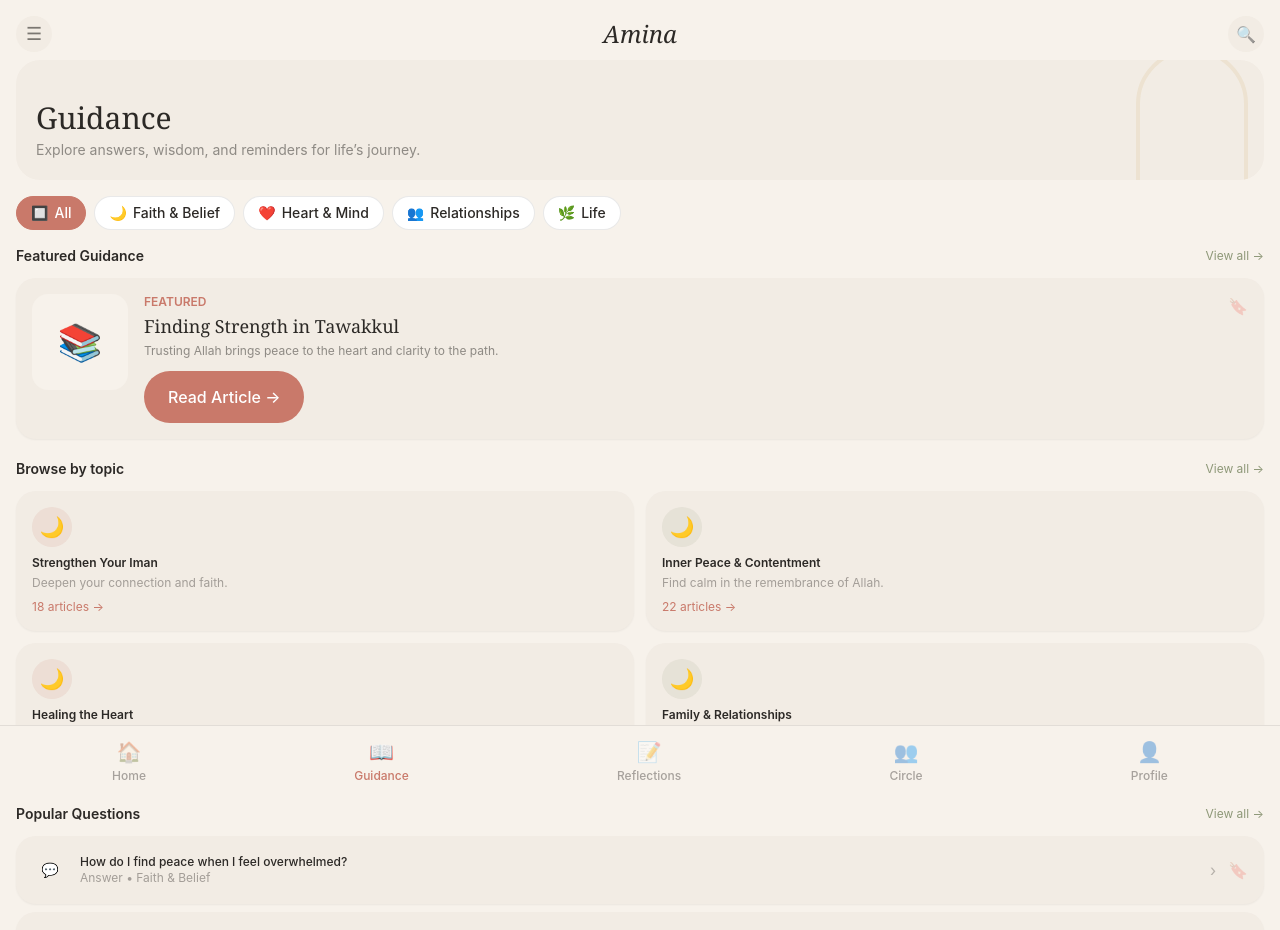
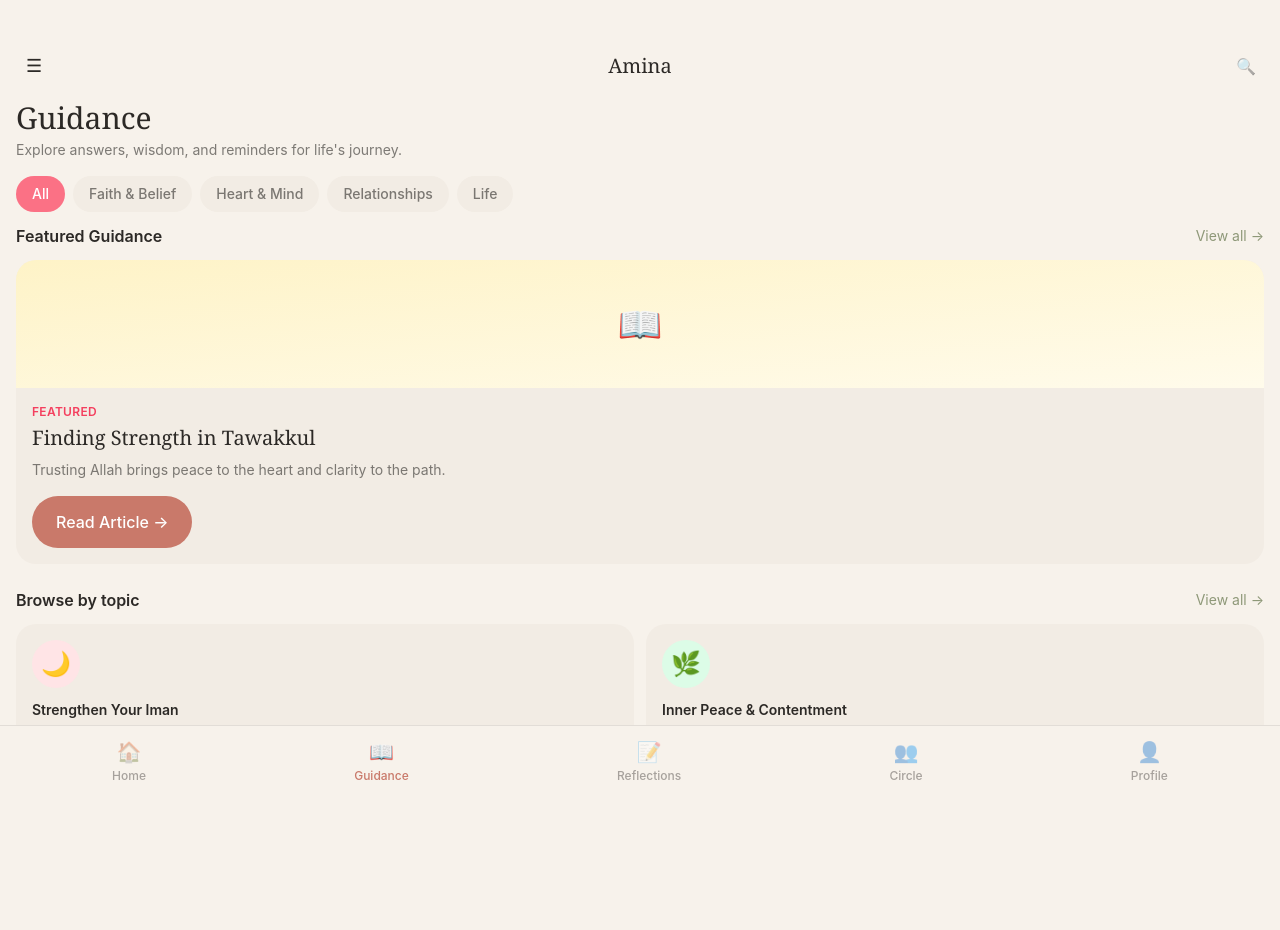
Before and after one commit to redlanternstudios/Amina, a Next.js app: page /guidance in a window 1280 px wide. Shown: the top 930 px of the page. After the commit the page ends 880 px from the top, so only its background shows below. Built offline with nearby package versions, Linux system fonts and the light colour scheme.

Commit message:
feat: add P-08 chat, P-09 reflections, P-10 guidance screens

```diff
--- /dev/null
+++ b/app/(app)/chat/page.tsx
@@ -0,0 +1,211 @@
+'use client'
+
+import { useState, useRef, useEffect, Suspense } from 'react'
+import { useRouter, useSearchParams } from 'next/navigation'
+import BottomNav from '@/components/BottomNav'
+
+interface Message {
+  id: string
+  role: 'user' | 'assistant'
+  content: string
+  timestamp: string
+}
+
+const QUICK_CHIPS = [
+  { label: 'Help me reflect', prompt: 'I need help reflecting on something.' },
+  { label: 'Give me a reminder', prompt: 'Give me an Islamic reminder for today.' },
+  { label: "Make du'a for me", prompt: "Please make du'a for me." },
+  { label: 'Quranic guidance', prompt: 'I need Quranic guidance on something.' },
+]
+
+function ChatInner() {
+  const router = useRouter()
+  const params = useSearchParams()
+  const [messages, setMessages] = useState<Message[]>([])
+  const [input, setInput] = useState('')
+  const [loading, setLoading] = useState(false)
+  const [error, setError] = useState<string | null>(null)
+  const bottomRef = useRef<HTMLDivElement>(null)
+
+  const greeting = `Salam, sister 🌸\nI'm so happy you're here.\nWhat's on your heart today?`
+
+  useEffect(() => {
+    bottomRef.current?.scrollIntoView({ behavior: 'smooth' })
+  }, [messages])
+
+  async function sendMessage(content: string) {
+    if (!content.trim() || loading) return
+    setError(null)
+    const userMsg: Message = {
+      id: Date.now().toString(),
+      role: 'user',
+      content: content.trim(),
+      timestamp: new Date().toLocaleTimeString([], { hour: '2-digit', minute: '2-digit' }),
+    }
+    setMessages(prev => [...prev, userMsg])
+    setInput('')
+    setLoading(true)
+
+    try {
+      const res = await fetch('/api/chat', {
+        method: 'POST',
+        headers: { 'Content-Type': 'application/json' },
+        body: JSON.stringify({ messages: [...messages, userMsg].map(m => ({ role: m.role, content: m.content })) }),
+      })
+      if (res.status === 429) throw new Error('rate_limit')
+      if (!res.ok) throw new Error('api_error')
+      const data = await res.json()
+      const assistantMsg: Message = {
+        id: (Date.now() + 1).toString(),
+        role: 'assistant',
+        content: data.content,
+        timestamp: new Date().toLocaleTimeString([], { hour: '2-digit', minute: '2-digit' }),
+      }
+      setMessages(prev => [...prev, assistantMsg])
+    } catch (e: any) {
+      if (e.message === 'rate_limit') {
+        setError('Amina is resting for a moment. Please try again shortly.')
+      } else {
+        setError('Something went wrong. Please try again.')
+      }
+    } finally {
+      setLoading(false)
+    }
+  }
+
+  return (
+    <div className="flex flex-col h-screen bg-cream">
+      {/* Header */}
+      <div className="flex items-center gap-3 px-4 pt-4 pb-3 bg-cream border-b border-charcoal/10">
+        <button onClick={() => router.back()} className="w-8 h-8 flex items-center justify-center">
+          <span className="text-charcoal">←</span>
+        </button>
+        <div className="flex-1 flex items-center gap-3">
+          <div className="w-9 h-9 rounded-full bg-rose-400 flex items-center justify-center">
+            <span className="text-white text-sm">🌙</span>
+          </div>
+          <div>
+            <p className="font-semibold text-charcoal text-sm">Amina</p>
+            <p className="text-charcoal/50 text-xs">Your companion for faith, reflection, and growth.</p>
+          </div>
+        </div>
+        <button className="w-8 h-8 flex items-center justify-center">
+          <span className="text-charcoal/50">•••</span>
+        </button>
+      </div>
+
+      {/* Messages */}
+      <div className="flex-1 overflow-y-auto px-4 py-4 space-y-4">
+        {/* Amina greeting */}
+        <div className="flex items-start gap-3">
+          <div className="w-8 h-8 rounded-full bg-rose-400 flex items-center justify-center flex-shrink-0">
+            <span className="text-white text-xs">🌙</span>
+          </div>
+          <div className="bg-ivory rounded-2xl rounded-tl-sm px-4 py-3 max-w-xs">
+            <p className="text-charcoal text-sm leading-relaxed whitespace-pre-line">{greeting}</p>
+          </div>
+        </div>
+
+        {messages.map(msg => (
+          <div key={msg.id} className={`flex ${msg.role === 'user' ? 'justify-end' : 'items-start gap-3'}`}>
+            {msg.role === 'assistant' && (
+              <div className="w-8 h-8 rounded-full bg-rose-400 flex items-center justify-center flex-shrink-0">
+                <span className="text-white text-xs">🌙</span>
+              </div>
+            )}
+            <div className={`rounded-2xl px-4 py-3 max-w-xs ${
+              msg.role === 'user'
+                ? 'bg-rose-400 text-white rounded-tr-sm'
+                : 'bg-ivory text-charcoal rounded-tl-sm'
+            }`}>
+              <p className="text-sm leading-relaxed">{msg.content}</p>
+              <p className={`text-xs mt-1 ${msg.role === 'user' ? 'text-white/70 text-right' : 'text-charcoal/40'}`}>
+                {msg.timestamp}
+              </p>
+            </div>
+          </div>
+        ))}
+
+        {loading && (
+          <div className="flex items-start gap-3">
+            <div className="w-8 h-8 rounded-full bg-rose-400 flex items-center justify-center flex-shrink-0">
+              <span className="text-white text-xs">🌙</span>
+            </div>
+            <div className="bg-ivory rounded-2xl rounded-tl-sm px-4 py-3">
+              <div className="flex gap-1">
+                {[0,1,2].map(i => (
+                  <div key={i} className="w-2 h-2 bg-charcoal/30 rounded-full animate-bounce" style={{ animationDelay: `${i * 0.15}s` }} />
+                ))}
+              </div>
+            </div>
+          </div>
+        )}
+
+        {error && (
+          <div className="bg-red-50 border border-red-200 rounded-2xl px-4 py-3 text-center">
+            <p className="text-red-600 text-sm">{error}</p>
+          </div>
+        )}
+
+        <div ref={bottomRef} />
+      </div>
+
+      {/* Input area */}
+      <div className="px-4 pb-2 pt-2 bg-cream border-t border-charcoal/10">
+        <div className="flex items-center gap-2 bg-ivory rounded-full px-4 py-2">
+          <input
+            value={input}
+            onChange={e => setInput(e.target.value)}
+            onKeyDown={e => e.key === 'Enter' && !e.shiftKey && sendMessage(input)}
+            placeholder="Type your message..."
+            className="flex-1 bg-transparent text-charcoal text-sm outline-none placeholder:text-charcoal/40"
+          />
+          <button
+            onClick={() => sendMessage(input)}
+            disabled={!input.trim() || loading}
+            className="w-8 h-8 bg-rose-400 rounded-full flex items-center justify-center disabled:opacity-40"
+          >
+            <span className="text-white text-sm">↑</span>
+          </button>
+        </div>
+        {/* Toolbar */}
+        <div className="flex items-center justify-between px-2 mt-2">
+          <div className="flex gap-3">
+            <button className="w-8 h-8 flex items-center justify-center text-charcoal/40">📎</button>
+            <button className="w-8 h-8 flex items-center justify-center text-charcoal/40">🎤</button>
+          </div>
+          <button className="w-8 h-8 flex items-center justify-center text-charcoal/40">✨</button>
+        </div>
+        {/* Quick chips */}
+        {messages.length === 0 && (
+          <div className="flex gap-2 mt-2 overflow-x-auto pb-1">
+            {QUICK_CHIPS.map(chip => (
+              <button
+                key={chip.label}
+                onClick={() => sendMessage(chip.prompt)}
+                className="flex-shrink-0 bg-ivory border border-charcoal/15 rounded-full px-3 py-1.5 text-xs text-charcoal/70 font-medium"
+              >
+                {chip.label}
+              </button>
+            ))}
+          </div>
+        )}
+        <p className="text-center text-xs text-charcoal/30 mt-2">Amina can make mistakes. Please review important information.</p>
+      </div>
+
+      <BottomNav />
+    </div>
+  )
+}
+
+export default function ChatPage() {
+  return (
+    <Suspense fallback={
+      <div className="flex items-center justify-center h-screen bg-cream">
+        <div className="w-8 h-8 border-2 border-rose-400 border-t-transparent rounded-full animate-spin" />
+      </div>
+    }>
+      <ChatInner />
+    </Suspense>
+  )
+}
--- a/app/(app)/guidance/page.tsx
+++ b/app/(app)/guidance/page.tsx
@@ -2,134 +2,125 @@
 
 import { useState } from 'react'
 import { useRouter } from 'next/navigation'
+import BottomNav from '@/components/BottomNav'
 
-const CATEGORIES = [
-  { id: 'all', label: 'All', icon: '🔲' },
-  { id: 'faith', label: 'Faith & Belief', icon: '🌙' },
-  { id: 'heart', label: 'Heart & Mind', icon: '❤️' },
-  { id: 'relationships', label: 'Relationships', icon: '👥' },
-  { id: 'life', label: 'Life', icon: '🌿' },
+const CATEGORIES = ['All', 'Faith & Belief', 'Heart & Mind', 'Relationships', 'Life']
+
+const TOPICS = [
+  { icon: '🌙', label: 'Strengthen Your Iman', count: 18, color: 'bg-rose-100' },
+  { icon: '🌿', label: 'Inner Peace & Contentment', count: 22, color: 'bg-green-100' },
+  { icon: '🤍', label: 'Healing the Heart', count: 15, color: 'bg-amber-100' },
+  { icon: '👥', label: 'Family & Relationships', count: 20, color: 'bg-blue-100' },
 ]
 
-const TOPICS = [
-  { id: '1', title: 'Strengthen Your Iman', desc: 'Deepen your connection and faith.', count: 18, color: '#C9796A' },
-  { id: '2', title: 'Inner Peace & Contentment', desc: 'Find calm in the remembrance of Allah.', count: 22, color: '#8E9878' },
-  { id: '3', title: 'Healing the Heart', desc: 'Guidance for hurt, overwhelm, and worry.', count: 15, color: '#C9796A' },
-  { id: '4', title: 'Family & Relationships', desc: 'Build stronger bonds with love and respect.', count: 20, color: '#8E9878' },
-]
-
-const QUESTIONS = [
-  { id: '1', q: 'How do I find peace when I feel overwhelmed?', category: 'Faith & Belief' },
-  { id: '2', q: 'How can I improve my connection with Allah?', category: 'Faith & Belief' },
-  { id: '3', q: 'How do I let go of the past and move forward?', category: 'Heart & Mind' },
+const POPULAR_QUESTIONS = [
+  { icon: '💬', q: 'How do I find peace when I feel overwhelmed?', cat: 'Faith & Belief' },
+  { icon: '🌿', q: 'How can I improve my connection with Allah?', cat: 'Faith & Belief' },
+  { icon: '🤍', q: 'How do I let go of the past and move forward?', cat: 'Heart & Mind' },
 ]
 
 export default function GuidancePage() {
   const router = useRouter()
-  const [activeCategory, setActiveCategory] = useState('all')
+  const [activeCategory, setActiveCategory] = useState('All')
 
   return (
-    <div className="flex flex-col min-h-dvh bg-cream">
-      {/* Header */}
-      <div className="flex items-center justify-between px-4 pt-4 pb-2">
-        <button className="w-9 h-9 flex items-center justify-center rounded-full bg-ivory">
-          <span className="text-charcoal/60 text-lg">☰</span>
+    <div className="flex flex-col h-screen bg-cream">
+      {/* Header hero */}
+      <div className="px-4 pt-12 pb-4 relative overflow-hidden bg-cream">
+        <div className="flex items-center justify-between mb-4">
+          <button className="w-9 h-9 flex items-center justify-center">
+            <span className="text-charcoal text-lg">☰</span>
           </button>
-        <h1 className="font-display text-2xl text-charcoal italic absolute left-1/2 -translate-x-1/2">
-          Amina
-        </h1>
-        <button className="w-9 h-9 flex items-center justify-center rounded-full bg-ivory">
-          <span className="text-charcoal/60">🔍</span>
+          <div className="font-display text-xl text-charcoal">Amina</div>
+          <button className="w-9 h-9 flex items-center justify-center">
+            <span className="text-charcoal/50">🔍</span>
           </button>
         </div>
-
-      {/* Hero */}
-      <div className="px-4 pb-4">
-        <div className="relative rounded-3xl overflow-hidden bg-ivory min-h-[120px] flex flex-col justify-end p-5">
-          <div className="absolute inset-0 flex items-center justify-end opacity-20">
-            <div className="w-28 h-36 rounded-t-full border-4 border-gold mr-4" />
-          </div>
-          <h2 className="font-display text-3xl text-charcoal">Guidance</h2>
-          <p className="text-charcoal/50 text-sm mt-1">Explore answers, wisdom, and reminders for life’s journey.</p>
-        </div>
+        <h1 className="font-display text-3xl text-charcoal mb-1">Guidance</h1>
+        <p className="text-charcoal/60 text-sm">Explore answers, wisdom, and reminders for life's journey.</p>
       </div>
 
       {/* Category chips */}
-      <div className="flex gap-2 px-4 pb-4 overflow-x-auto">
+      <div className="flex gap-2 px-4 overflow-x-auto pb-3">
         {CATEGORIES.map(cat => (
           <button
-            key={cat.id}
-            onClick={() => setActiveCategory(cat.id)}
-            className={`chip flex-shrink-0 text-xs ${ activeCategory === cat.id ? 'chip-active' : '' }`}
+            key={cat}
+            onClick={() => setActiveCategory(cat)}
+            className={`flex-shrink-0 flex items-center gap-1.5 px-4 py-2 rounded-full text-sm font-medium transition-all ${
+              activeCategory === cat ? 'bg-rose-400 text-white' : 'bg-ivory text-charcoal/60'
+            }`}
           >
-            <span>{cat.icon}</span> {cat.label}
+            {cat}
           </button>
         ))}
       </div>
 
-      {/* Featured */}
-      <div className="px-4 mb-5">
+      <div className="flex-1 overflow-y-auto px-4 space-y-6 pb-24">
+        {/* Featured Guidance */}
+        <div>
           <div className="flex items-center justify-between mb-3">
-          <p className="font-semibold text-charcoal text-sm">Featured Guidance</p>
-          <button className="text-olive text-xs">View all →</button>
+            <p className="font-semibold text-charcoal">Featured Guidance</p>
+            <button className="text-olive text-sm">View all →</button>
           </div>
-        <div className="card flex gap-4">
-          <div className="w-24 h-24 rounded-xl bg-cream flex items-center justify-center text-4xl flex-shrink-0">
-            📚
+          <div className="bg-ivory rounded-2xl overflow-hidden">
+            <div className="h-32 bg-gradient-to-br from-amber-100 to-amber-50 flex items-center justify-center">
+              <span className="text-4xl">📖</span>
             </div>
-          <div className="flex-1">
-            <p className="text-rose-amina text-xs font-semibold mb-1">FEATURED</p>
-            <p className="font-display text-lg text-charcoal leading-snug mb-1">Finding Strength in Tawakkul</p>
-            <p className="text-charcoal/50 text-xs mb-3">Trusting Allah brings peace to the heart and clarity to the path.</p>
-            <button className="btn-primary text-xs px-4 py-2">Read Article →</button>
+            <div className="p-4">
+              <p className="text-rose-500 text-xs font-semibold uppercase tracking-wide mb-1">FEATURED</p>
+              <p className="font-display text-xl text-charcoal mb-2">Finding Strength in Tawakkul</p>
+              <p className="text-charcoal/60 text-sm mb-4">Trusting Allah brings peace to the heart and clarity to the path.</p>
+              <button className="btn-primary text-sm px-5 py-2">Read Article →</button>
             </div>
-          <button className="text-charcoal/20 self-start">🔖</button>
           </div>
         </div>
 
         {/* Browse by topic */}
-      <div className="px-4 mb-5">
+        <div>
           <div className="flex items-center justify-between mb-3">
-          <p className="font-semibold text-charcoal text-sm">Browse by topic</p>
-          <button className="text-olive text-xs">View all →</button>
+            <p className="font-semibold text-charcoal">Browse by topic</p>
+            <button className="text-olive text-sm">View all →</button>
           </div>
           <div className="grid grid-cols-2 gap-3">
-          {TOPICS.map(topic => (
-            <div key={topic.id} className="card">
-              <div className="w-10 h-10 rounded-full flex items-center justify-center mb-2 text-xl"
-                style={{ backgroundColor: topic.color + '20' }}>
-                🌙
+            {TOPICS.map(t => (
+              <div key={t.label} className="bg-ivory rounded-2xl p-4">
+                <div className={`w-12 h-12 rounded-full ${t.color} flex items-center justify-center text-2xl mb-3`}>
+                  {t.icon}
                 </div>
-              <p className="font-semibold text-charcoal text-xs leading-snug mb-1">{topic.title}</p>
-              <p className="text-charcoal/40 text-xs mb-2">{topic.desc}</p>
-              <p className="text-rose-amina text-xs">{topic.count} articles →</p>
+                <p className="font-semibold text-charcoal text-sm leading-snug mb-1">{t.label}</p>
+                <p className="text-rose-500 text-xs">{t.count} articles →</p>
               </div>
             ))}
           </div>
         </div>
 
-      {/* Popular questions */}
-      <div className="px-4 mb-6">
+        {/* Popular Questions */}
+        <div>
           <div className="flex items-center justify-between mb-3">
-          <p className="font-semibold text-charcoal text-sm">Popular Questions</p>
-          <button className="text-olive text-xs">View all →</button>
+            <p className="font-semibold text-charcoal">Popular Questions</p>
+            <button className="text-olive text-sm">View all →</button>
           </div>
-        <div className="flex flex-col gap-2">
-          {QUESTIONS.map(q => (
-            <button key={q.id} className="card flex items-center gap-3 text-left">
-              <div className="w-9 h-9 rounded-full bg-rose-amina/10 flex items-center justify-center flex-shrink-0">
-                <span className="text-rose-amina text-sm">💬</span>
+          <div className="space-y-2">
+            {POPULAR_QUESTIONS.map((q, i) => (
+              <div key={i} className="bg-ivory rounded-2xl p-4 flex items-center gap-3">
+                <div className="w-10 h-10 rounded-full bg-cream flex items-center justify-center text-lg flex-shrink-0">
+                  {q.icon}
                 </div>
                 <div className="flex-1">
-                <p className="text-charcoal text-xs font-medium">{q.q}</p>
-                <p className="text-charcoal/40 text-xs">Answer • {q.category}</p>
+                  <p className="text-charcoal text-sm font-medium">{q.q}</p>
+                  <p className="text-charcoal/40 text-xs mt-0.5">Answer • {q.cat}</p>
                 </div>
+                <div className="flex gap-2 flex-shrink-0">
                   <span className="text-charcoal/30">›</span>
-              <button className="text-charcoal/20">🔖</button>
-            </button>
+                  <span className="text-charcoal/30">🔖</span>
+                </div>
+              </div>
             ))}
           </div>
         </div>
       </div>
+
+      <BottomNav />
+    </div>
   )
 }
```
Also changed, not shown: app/(app)/reflections/page.tsx (+43 -34 lines). Lines whose indentation alone changed are shown as unchanged.
